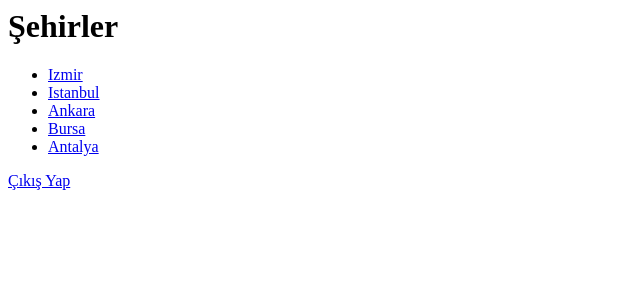
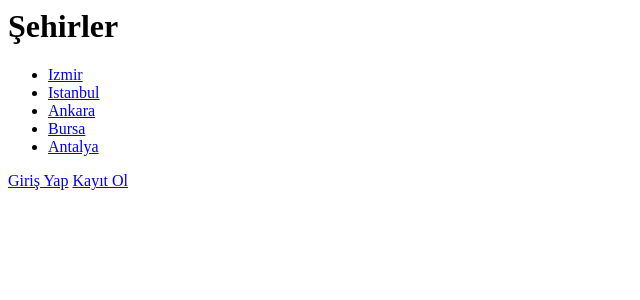
Before and after one commit to beyzakizilay/CityWeather, a Django app: page / in a window 1280 px wide. Shown: the top 300 px of the page, without its empty margins (0-640 px from the left). Run offline with Django 5.2, Linux system fonts and the light colour scheme.

Commit message:
düzenleme

```diff
--- a/CityWeather/CityWeather/urls.py
+++ b/CityWeather/CityWeather/urls.py
@@ -1,10 +1,8 @@
-# CityWeather/urls.py
-
 from django.contrib import admin
 from django.urls import path, include
 
 urlpatterns = [
     path('admin/', admin.site.urls),
-    path('', include('sehir.urls')),
-    path('accounts/', include('accounts.urls')),
+    path('', include('sehir.urls')),        # ana sayfa ve şehirler
+    path('accounts/', include('accounts.urls')),  # giriş/kayıt/çıkış
 ]
--- a/CityWeather/accounts/forms.py
+++ b/CityWeather/accounts/forms.py
@@ -1,5 +1,3 @@
-# accounts/forms.py
-
 from django import forms
 
 class RegisterForm(forms.Form):
--- a/CityWeather/accounts/urls.py
+++ b/CityWeather/accounts/urls.py
@@ -1,5 +1,3 @@
-# accounts/urls.py
-
 from django.urls import path
 from django.contrib.auth import views as auth_views
 from . import views
--- a/CityWeather/accounts/views.py
+++ b/CityWeather/accounts/views.py
@@ -1,8 +1,6 @@
-# accounts/views.py
-
 from django.shortcuts import render, redirect
+from django.contrib.auth.models import User
 from django.contrib.auth import login
-from django.contrib.auth.models import User
 from .forms import RegisterForm
 
 def register(request):
--- a/CityWeather/sehir/templates/sehir/index.html
+++ b/CityWeather/sehir/templates/sehir/index.html
@@ -1,7 +1,13 @@
 <h1>Şehirler</h1>
 <ul>
-    {% for s in sehirler %}
+  {% for s in sehirler %}
     <li><a href="{% url 'sehir_detay' s %}">{{ s }}</a></li>
-    {% endfor %}
+  {% endfor %}
 </ul>
-<a href="{% url 'logout' %}">Çıkış Yap</a>
+
+{% if user.is_authenticated %}
+  <a href="{% url 'logout' %}">Çıkış Yap</a>
+{% else %}
+  <a href="{% url 'login' %}">Giriş Yap</a>
+  <a href="{% url 'register' %}">Kayıt Ol</a>
+{% endif %}
```
Also changed, not shown: CityWeather/accounts/templates/accounts/login.html (+4 -3 lines), CityWeather/accounts/templates/accounts/register.html (+4 -3 lines).
